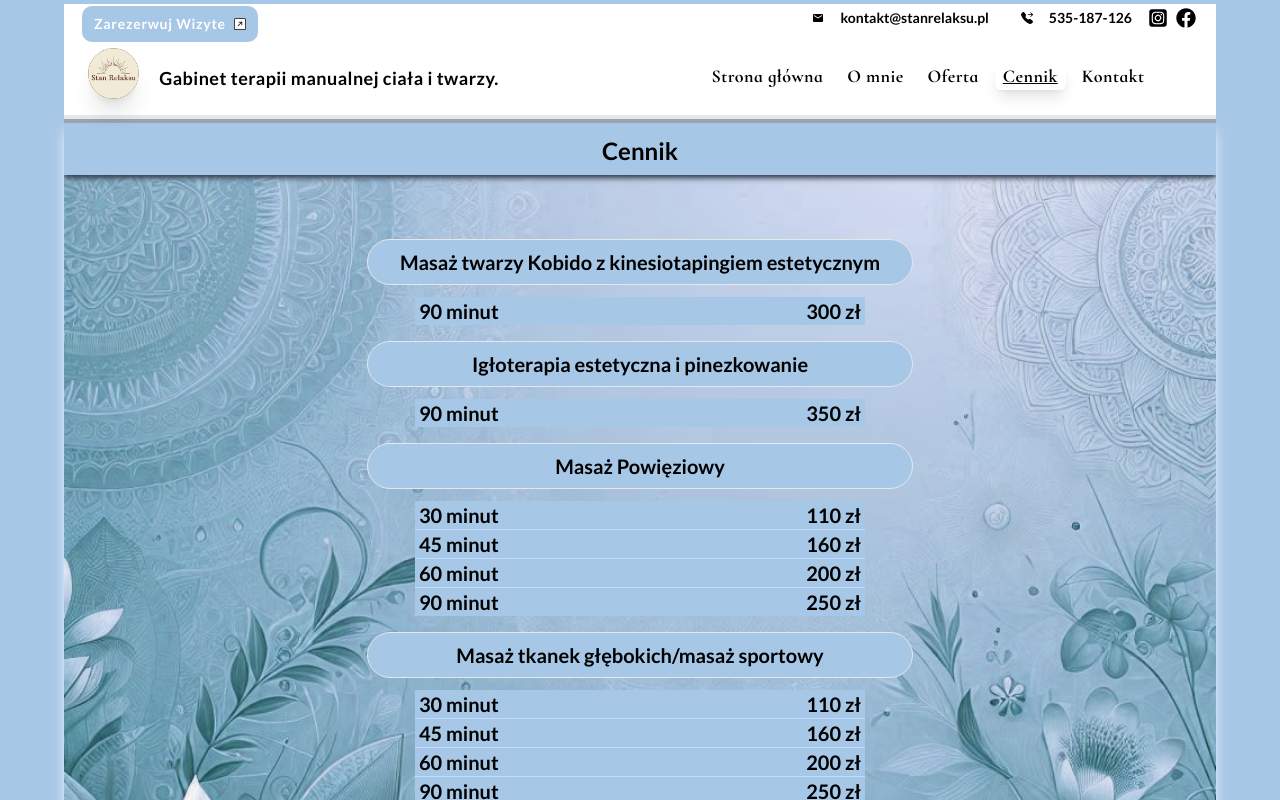
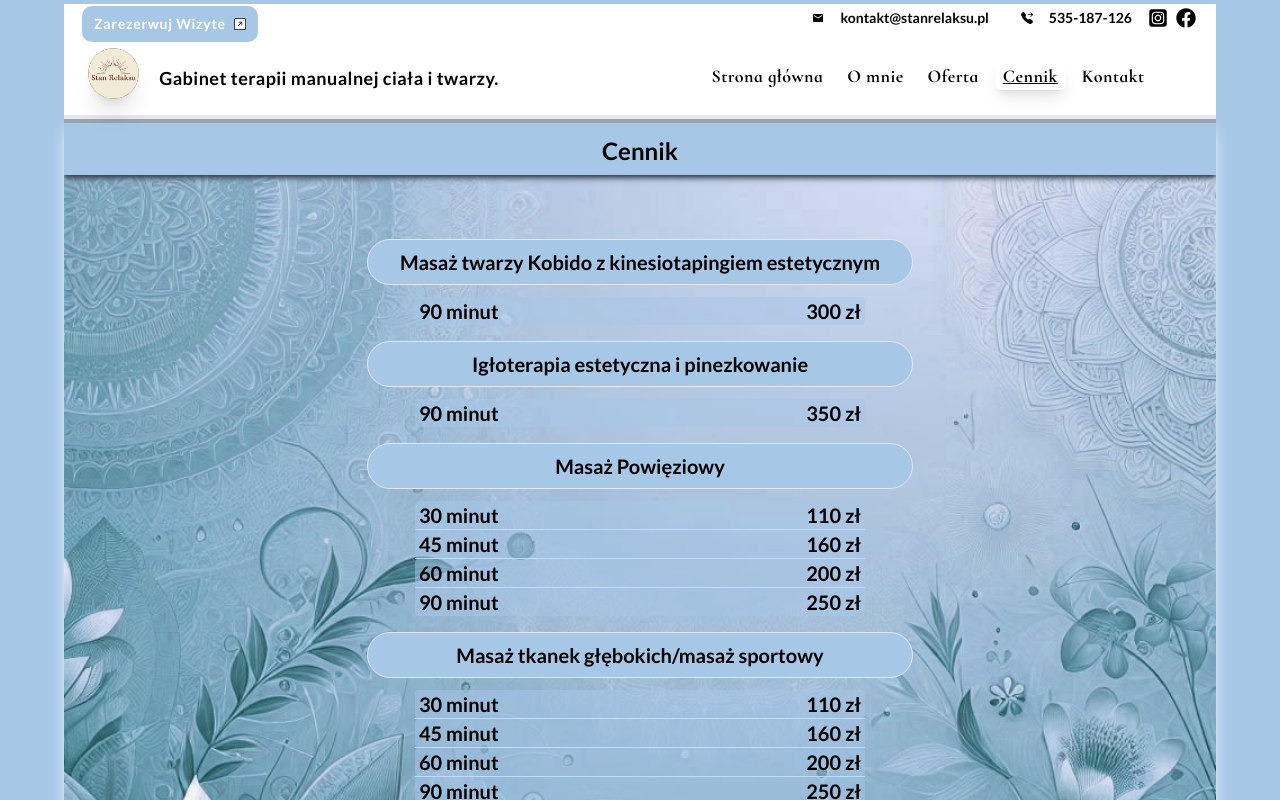
Before and after one commit to PiotrRegulski/stan-relaksu, a Next.js app: page /prices in a window 1280 px wide. Shown: the top 800 px of the page. Built offline with nearby package versions, Linux system fonts and the light colour scheme.

Commit message:
changed background opacity \

```diff
--- a/src/components/pricelist/AllPriceList.tsx
+++ b/src/components/pricelist/AllPriceList.tsx
@@ -17,7 +17,7 @@ const AllPriceList = () => {
           <ul className="divide-y divide-blue-200 my-3 ">
             {item.prices?.map((price) => (
               <li key={price.id} className="text-sm lg:text-xl mx-12 ">
-                <div className="flex justify-between font-semibold bg-primary px-1">
+                <div className="flex justify-between font-semibold bg-primary bg-opacity-50 px-1 rounded">
                   <div className=""><p className="">{price.priceName}</p></div>
                   <div className=""><p className="">{price.price}</p></div>
                 </div>
```
